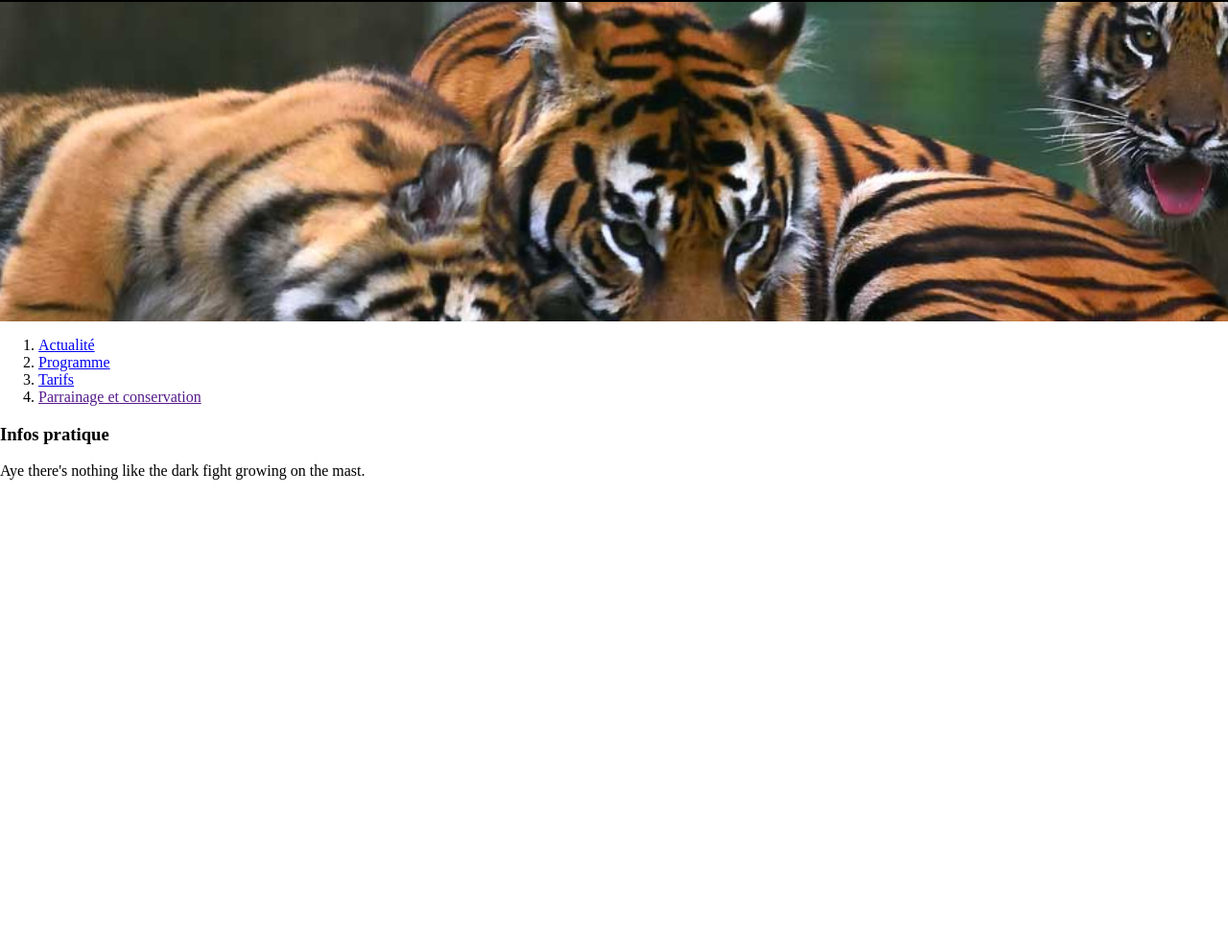
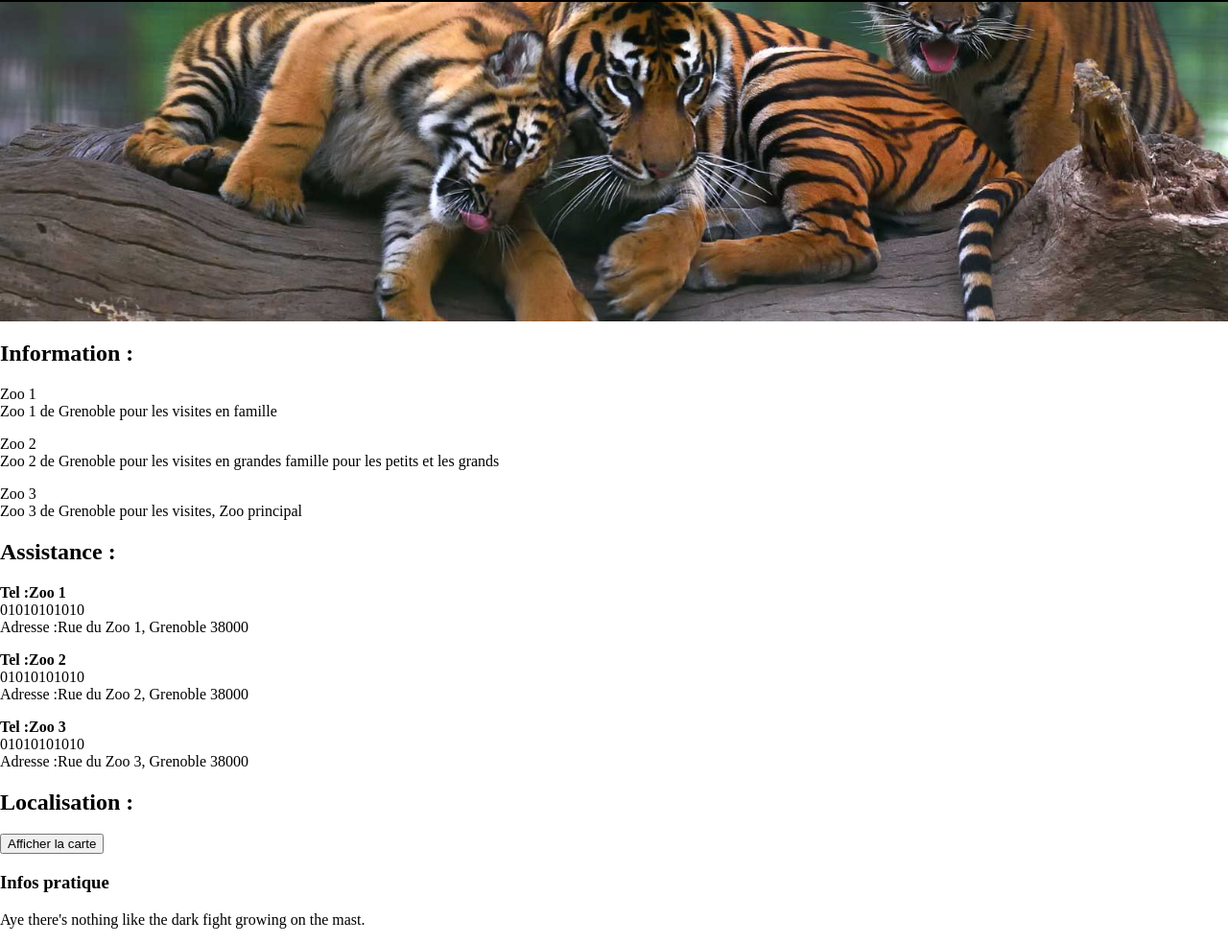
Before and after one commit to fontaipi/LP-FRONT, a plain HTML site: page activites.html in a window 1280 px wide. Shown: the part 115-1099 px from the top of the page at 96% size. Before the commit the page ends 800 px from the top, so only its background shows below. Drawn offline with nearby package versions, Linux system fonts and the light colour scheme.

Commit message:
PROJET AW

```diff
--- a/activites.html
+++ b/activites.html
@@ -5,6 +5,8 @@
     <title>Activités</title>
     <link rel="stylesheet" href="css/style.css" type="text/css">
     <script src="https://ajax.googleapis.com/ajax/libs/jquery/3.4.1/jquery.min.js"></script>
+    <link rel="stylesheet" href="https://unpkg.com/leaflet@1.6.0/dist/leaflet.css" />
+    <script src="https://unpkg.com/leaflet@1.6.0/dist/leaflet.js"></script>
 </head>
 <body>
 <header>
@@ -20,12 +22,17 @@
 </header>
 <main>
     <div class="innerCenter">
-        <ol>
-            <li><a href="#">Actualité</a></li>
-            <li><a href="#">Programme</a></li>
-            <li><a href="#">Tarifs</a></li>
-            <li><a href="">Parrainage et conservation</a></li>
-        </ol>
+       <div id="descriptionLieu">
+           <h2>Information :</h2>
+       </div>
+        <div id="assistanceLieu">
+            <h2>Assistance :</h2>
+        </div>
+        <div>
+            <h2>Localisation :</h2>
+            <button onclick="loadMap()" id="loadMap">Afficher la carte</button>
+        </div>
+
     </div>
 </main>
 <footer>
--- a/css/style.scss
+++ b/css/style.scss
@@ -78,7 +78,7 @@ body {
   }
 }
 #bandeauHaut {
-  background-image: url("../../TP2/data/bg.jpg");
+  background-image: url("../data/bg.jpg");
   background-attachment: fixed;
   background-position: center;
   background-repeat: no-repeat;
@@ -169,3 +169,5 @@ body {
     }
   }
 }
+#map
+{ height: 400px; }
--- a/interface.js
+++ b/interface.js
@@ -16,6 +16,21 @@ var listAnimaux = {
     giraphe,
     jaguar,
     rhinocéros
+}
+
+var zoo1 = {
+    nom : 'Zoo 1', adresse : 'Rue du Zoo 1, Grenoble 38000', tel : '01010101010', description : 'Zoo 1 de Grenoble pour les visites en famille', latitude : '45.1667', longitude : '5.7167'
+}
+var zoo2 = {
+    nom : 'Zoo 2', adresse : 'Rue du Zoo 2, Grenoble 38000', tel : '01010101010', description : 'Zoo 2 de Grenoble pour les visites en grandes famille pour les petits et les grands', latitude : '45.167919300400015', longitude : '5.765567602424939'
+}
+var zoo3 = {
+    nom : 'Zoo 3', adresse : 'Rue du Zoo 3, Grenoble 38000', tel : '01010101010', description : 'Zoo 3 de Grenoble pour les visites, Zoo principal', latitude : '45.15789742028336', longitude : '5.731406988411267'
+}
+var listLieux = {
+    zoo1,
+    zoo2,
+    zoo3
 }
 
 var menu = {
@@ -158,7 +173,47 @@ function afficherMenu() {
     }
 }
 
+function loadMap(){
+    $("#loadMap").after("<div id='map'></div>");
+    $("#loadMap").attr("onclick", "closeMap()");
+
+    var map = L.map('map').setView([45.1667, 5.7167], 12);
+
+// add an OpenStreetMap tile layer
+    L.tileLayer('http://{s}.tile.osm.org/{z}/{x}/{y}.png', {
+        attribution: '&copy; <a href="http://osm.org/copyright">OpenStreetMap</a> contributors'
+    }).addTo(map);
+
+    var zoo_icon = L.icon({
+        iconUrl: 'data/zoo_icon.png',
+        //shadowUrl: 'icon-shadow.png',
+        iconSize:     [50, 64], // taille de l'icone
+        //shadowSize:   [50, 64], // taille de l'ombre
+        iconAnchor:   [25, 64], // point de l'icone qui correspondra à la position du marker
+        //shadowAnchor: [32, 64],  // idem pour l'ombre
+        popupAnchor:  [-3, -76], // point depuis lequel la popup doit s'ouvrir relativement à l'iconAnchor
+    });
+
+
+    $.each(listLieux, function(i, lieu) {
+        L.marker([lieu.latitude, lieu.longitude], {icon: zoo_icon}).addTo(map).bindPopup("<b>"+lieu.nom+"</b><br>"+ lieu.adresse).openPopup();
+    });
+
+
+}
+
+function closeMap(){
+    $('#map').remove();
+    $("#loadMap").attr("onclick", "loadMap()");
+}
+
 $(document).ready(function () {
     loadAnimaux();
     afficherMenu();
+    $.each(listLieux, function(i, lieu) {
+        $('#descriptionLieu').append('<p>'+ lieu.nom+'<br>'+lieu.description +'</p>')
+        $('#assistanceLieu').append('<p><b>Tel :'+ lieu.nom+'</b><br>'+lieu.tel +'<br>Adresse :'+lieu.adresse +'</p>')
+    });
+
+
 })
```
Also changed, not shown: css/style.css, data/zoo_icon.png (added), 1 other file.
